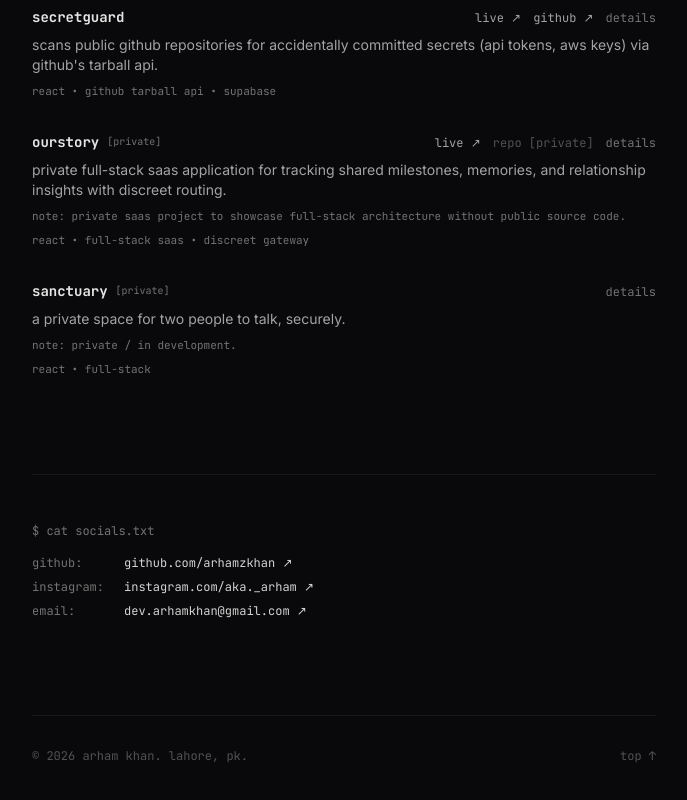
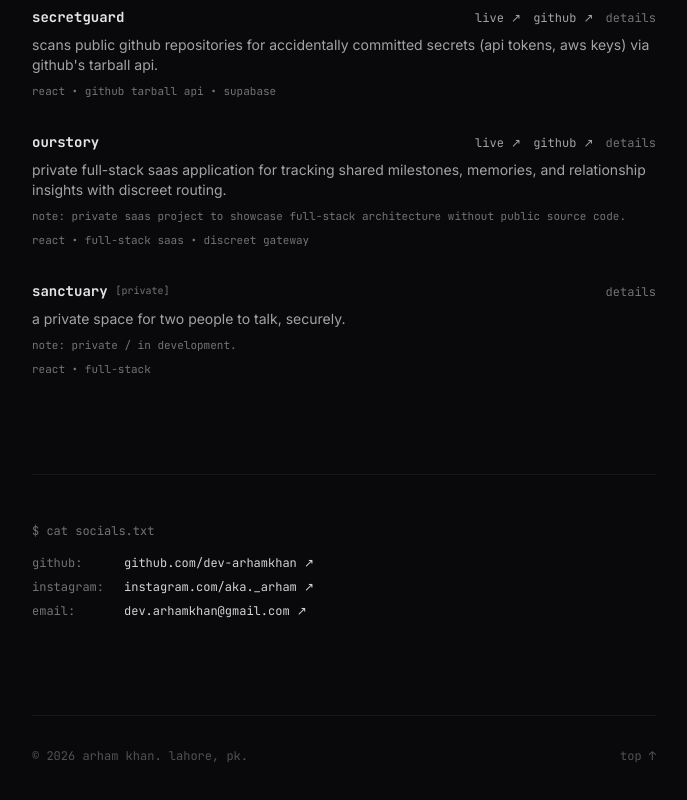
Before and after one commit to arhamzkhan/portfolio, a React (Vite) app: page / in a window 1280 px wide. Shown: the part 960-1760 px from the top of the page, without its empty margins (296-983 px from the left). Built offline with nearby package versions, Linux system fonts and the light colour scheme.

Commit message:
Update portfolio project and GitHub links

```diff
--- a/src/components/HeroSection.jsx
+++ b/src/components/HeroSection.jsx
@@ -29,7 +29,7 @@ export default function HeroSection() {
           view projects &rarr;
         </a>
         <a
-          href="https://github.com/arhamzkhan"
+          href="https://github.com/dev-arhamkhan"
           target="_blank"
           rel="noopener noreferrer"
           className="hover:text-neutral-200 transition-colors"
--- a/src/data/portfolioData.js
+++ b/src/data/portfolioData.js
@@ -1,7 +1,7 @@
 export const portfolioData = {
   profile: {
     name: "Arham Khan",
-    handle: "arhamzkhan",
+    handle: "dev-arhamkhan",
     role: "ics student, lahore",
     bio: "i build security tools and real-world software people actually use.",
     location: "lahore, pakistan",
@@ -16,7 +16,7 @@ export const portfolioData = {
       stack: ["react", "vercel serverless", "supabase"],
       links: {
         demo: "https://trysecurescan.vercel.app",
-        github: "https://github.com/arhamzkhan/securescan"
+        github: "https://github.com/dev-arhamkhan/securescan"
       },
       isPublic: true
     },
@@ -28,7 +28,7 @@ export const portfolioData = {
       stack: ["react", "github tarball api", "supabase"],
       links: {
         demo: "https://trysecretguard.vercel.app",
-        github: "https://github.com/arhamzkhan/secretguard"
+        github: "https://github.com/dev-arhamkhan/secretguard"
       },
       isPublic: true
     },
@@ -41,9 +41,9 @@ export const portfolioData = {
       stack: ["react", "full-stack saas", "discreet gateway"],
       links: {
         demo: "https://tryourstory.vercel.app",
-        github: "https://github.com/arhamzkhan/ourstory"
+        github: "https://github.com/dev-arhamkhan/ourstory"
       },
-      isPublic: false
+      isPublic: true
     },
     {
       id: "sanctuary",
@@ -60,8 +60,8 @@ export const portfolioData = {
   socials: [
     {
       platform: "github",
-      username: "github.com/arhamzkhan",
-      url: "https://github.com/arhamzkhan"
+      username: "github.com/dev-arhamkhan",
+      url: "https://github.com/dev-arhamkhan"
     },
     {
       platform: "instagram",
```
Also changed, not shown: 5 other files (tests, documents, lock files or other folders).
